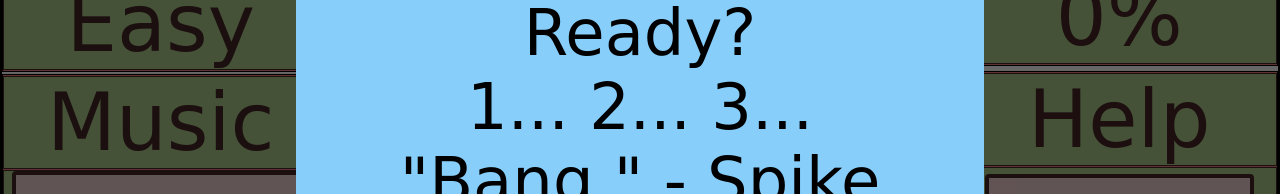
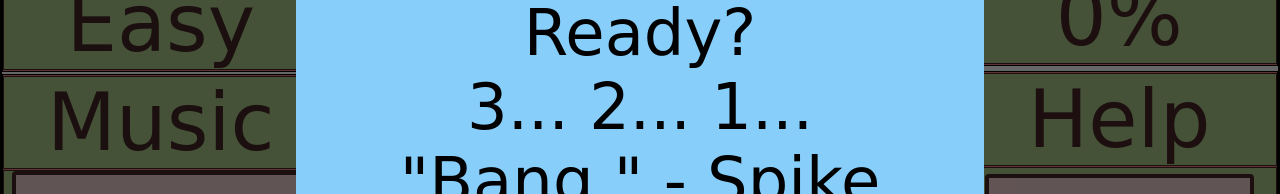
Before and after one commit to richardyun/cowboy_bebop_memory_match, a plain HTML site: page index.html in a window 1280 px wide. Shown: the part 528-722 px from the top of the page. Drawn offline with nearby package versions, Linux system fonts and the light colour scheme; a web font is replaced by a local one.

Commit message:
Changed the pregame modal message.

```diff
--- a/index.html
+++ b/index.html
@@ -85,7 +85,7 @@
         <div><strong>Welcome!</strong></div>
         <div>This is a Cowboy Bebop themed card-matching game!</div>
         <div>Please enjoy! Ready?</div>
-        <div>1... 2... 3...</div>
+        <div>3... 2... 1...</div>
         <div>"Bang." - Spike Spiegel</div>
         <div class="startGameButtonContainer">
           <button class="startGame">PLAY</button>
```
